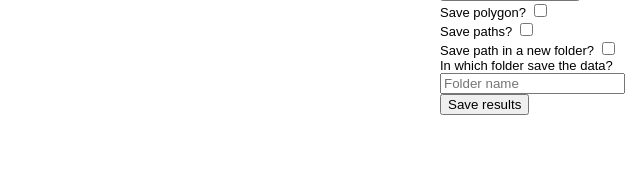
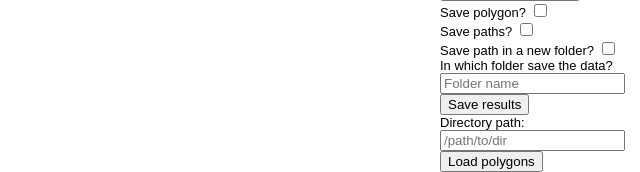
Before and after one commit to ddatsko/thesis_gui, a Flask app: page / in a window 1280 px wide. Shown: the part 1149-1321 px from the top of the page, without its empty margins (640-1280 px from the left). Before the commit the page ends 1264 px from the top, so only its background shows below. Run offline with Flask 2, Linux system fonts and the light colour scheme; some libraries are stand-ins or nearby versions.

Commit message:
Added the possiblility to laod data from files. Still does not work as expected

```diff
--- a/app.py
+++ b/app.py
@@ -6,7 +6,7 @@ from gstp_planner import plan_path_gtsp
 from popcorn_planner import plan_paths_wadl
 from utils import *
 from perofrmance_comparison import compare_algorithm
-from data_storage import save_polygon, save_paths
+from data_storage import save_polygon, save_paths, load_paths_from_dir
 
 last_generated_paths = []
 
@@ -32,6 +32,16 @@ def save_results():
     except Exception as e:
         return str(e), 500
     return "", 200
+
+
+@app.route('/load_polygon', methods=['POST'])
+def load_polygon():
+    try:
+        json_data = json.loads(request.data.decode('utf-8'))
+        return json.dumps(load_paths_from_dir(json_data['directory'])), 200
+    except Exception as e:
+        print(e)
+        return str(e), 500
 
 
 @app.route('/generate_trajectories', methods=['POST'])
--- a/data_storage.py
+++ b/data_storage.py
@@ -12,6 +12,11 @@ def save_points_to_file(polygon, filename):
     with open(filename, 'w') as f:
         for point in polygon:
             print(f'{point[0]}, {point[1]}', file=f)
+
+
+def read_points_from_file(filename: str):
+    with open(filename, 'r') as f:
+        return list(map(lambda line: tuple(map(float, line.split(','))), filter(lambda x: x, f.readlines())))
 
 
 def save_polygon(fly_zone, no_fly_zones, start_point, directory):
@@ -49,3 +54,23 @@ def save_paths(paths, directory, create_new_dir=True):
     for i in range(len(paths)):
         save_points_to_file(paths[i], f"{path_dir}/path_{i}.csv")
         i += 1
+
+
+def load_paths_from_dir(directory: str):
+    directory = directory.rstrip('/') + '/'
+    if not os.path.exists(directory):
+        return "Invalid directory path", 500
+    files = os.listdir(directory)
+    if FLY_ZONE_FILENAME not in files:
+        return "No fly zone file found in the directory", 500
+    if START_POINT_FILENAME not in files:
+        return "No start point found in the directory", 500
+    fly_zone = read_points_from_file(directory + FLY_ZONE_FILENAME)
+    start_point = read_points_from_file(directory + START_POINT_FILENAME)[0]
+
+    no_fly_zones = []
+    i = 0
+    while os.path.exists(filename := (directory + NO_FLY_ZONES_FILENAME_TEMPLATE.format(i))):
+        no_fly_zones.append(read_points_from_file(filename))
+
+    return {'fly-zone': fly_zone, 'no-fly-zones': no_fly_zones, 'start-point': start_point}
--- a/templates/google.html
+++ b/templates/google.html
@@ -319,6 +319,20 @@
             all_paths.push(coorindates);
         }
 
+        function make_one_polygon(path, color) {
+            let path_tr = path.map(point => {
+                return {lat: point[0], lng: point[1]}
+            });
+            let polygon = new google.maps.Polygon({
+                path: path_tr,
+                editable: true,
+                fillColor: color,
+                fillOpacity: 0.2,
+            });
+            polygon.setMap(map);
+            return polygon;
+        }
+
         function draw_paths_on_map(paths) {
             let colors = get_distinguishable_colors(paths.length);
             for (let i = 0; i < paths.length; ++i) {
@@ -505,6 +519,40 @@
             });
         }
 
+        function load_data(e) {
+            e.preventDefault();
+            let form_data = new FormData(e.target);
+            let value = Object.fromEntries(form_data.entries());
+
+
+            let req = new Request('/load_polygon', {
+                method: 'POST',
+                body: JSON.stringify(value)
+            })
+            fetch(req).then(response => {
+                if (response.status != 200) {
+                    response.text().then(text => {
+                        alert(text)
+                    });
+                    throw new Error();
+                } else {
+                    return response.json();
+                }
+            }).then(data => {
+                deleteAllShape();
+                clear_paths_from_map();
+
+                let fly_zone_pol = make_one_polygon(data['fly-zone'], '32CD32');
+                all_overlays.push(Object({type: 'polygon', overlay: fly_zone_pol}));
+                for (let no_fly_zone of data['no-fly-zones']) {
+                    let pol = make_one_polygon(no_fly_zone, 'FF1433');
+                    all_overlays.push(pol);
+                }
+                console.log(data);
+            })
+
+        }
+
         function update_falling_list_values(values) {
             let targets_selection = document.getElementById("target-selection");
             let targets_list = document.getElementById("targets-list");
@@ -686,6 +734,10 @@
             <label for="folder-name">In which folder save the data? </label><input type="text" name="folder-name" id="folder-name" placeholder="Folder name" required>
             <button type="submit">Save results</button>
         </form>
+        <form onsubmit="load_data(event)" id="data-load-form">
+            <label for="directory">Directory path: </label><input type="text" id="directory" name="directory" placeholder="/path/to/dir">
+            <button type="submit">Load polygons</button>
+        </form>
     </div>
 </div>
 <div id="map"></div>
```
